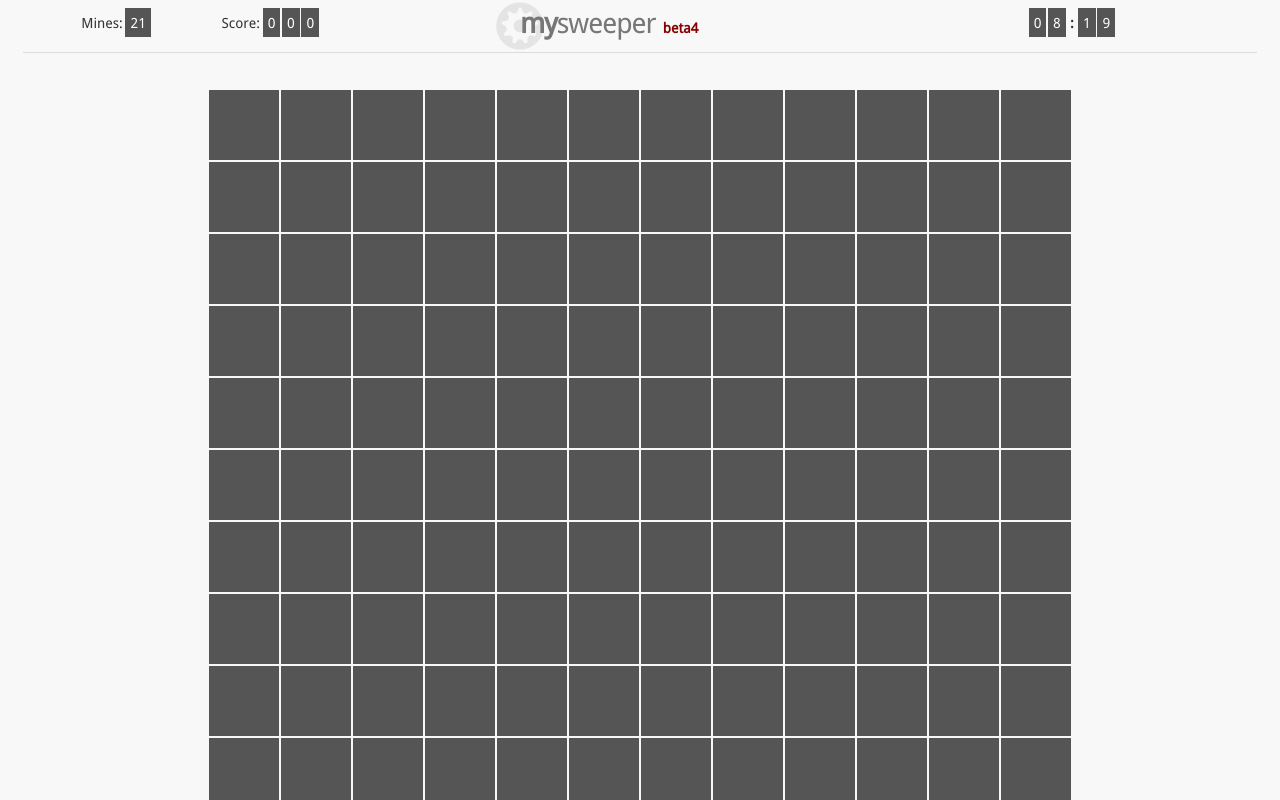
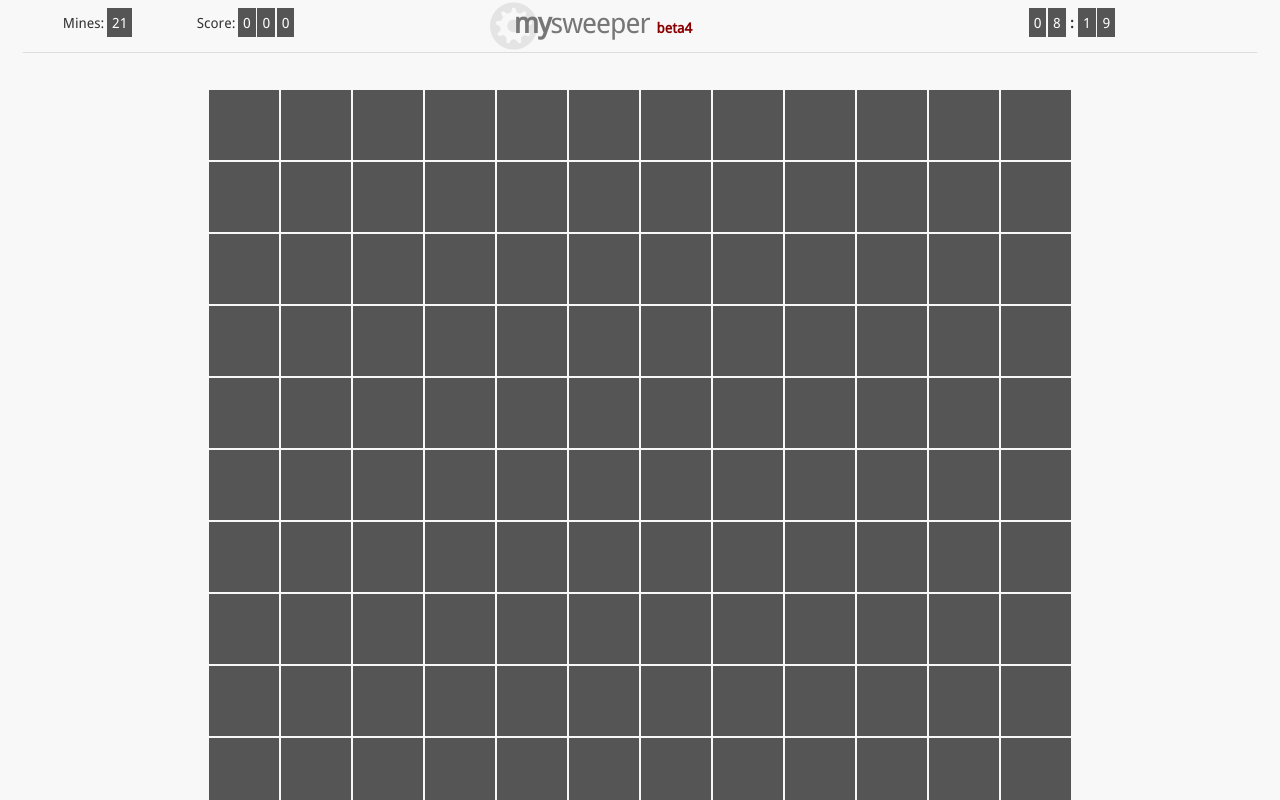
Before and after one commit to sigilworks/mysweeper, a website: page index.html in a window 1280 px wide. Both pictures are taken after a click on the input "Let's Play!". Shown: the top 800 px of the page. Drawn offline with nearby package versions, Linux system fonts and the light colour scheme.

Commit message:
Tweaking scoreboard CSS.
Signed-off-by: sigilworks <tj@sigilworks.com>

```diff
--- a/css/styles.css
+++ b/css/styles.css
@@ -81,9 +81,10 @@ h1.banner > i                           { font-style: normal; font-family: "Raph
 #board-card > header                    { position: relative; top: -35px; width: 100%; height: 45px; margin: 0 auto; line-height: 45px;
                                           border-bottom: 1px solid #DDD; padding-bottom: 7px; }
 
-#mines-display                          { width: 15%; display: inline-block; float: left; }
-#score-display                          { width: 10%; display: inline-block; float: left; }
+#mines-display                          { width: 12%; display: inline-block; float: left; }
+#score-display                          { width: 12%; display: inline-block; float: left; position: relative; }
 #countdown                              { width: 30%; display: inline-block; float: right; }
+.scores                                 { position: relative; }
 
 .scores,
 .minecounter,
```
